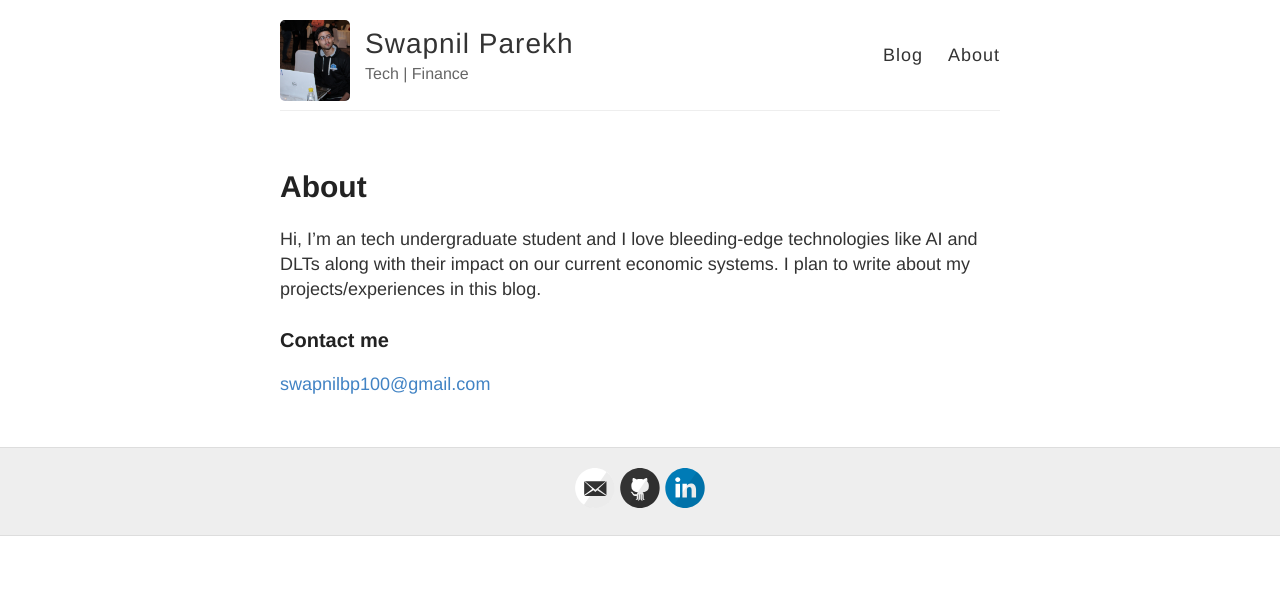
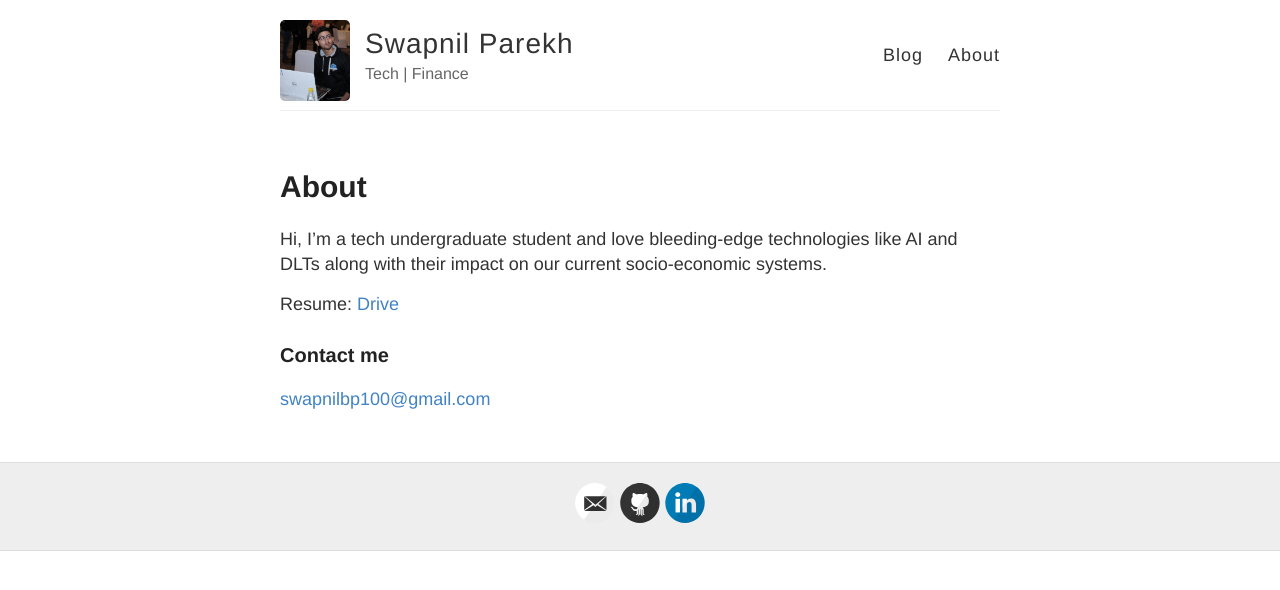
Before and after one commit to swapnilparekh/swapnilparekh.github.io, a Jekyll site: the page built from about.md, in a window 1280 px wide. Shown: the top 590 px of the page. Built offline with Jekyll 4.4.1, drawn with Linux system fonts in a browser that asks for light colours.

Commit message:
Update about.md

```diff
--- a/about.md
+++ b/about.md
@@ -4,8 +4,9 @@ title: About
 permalink: /about/
 ---
 
-Hi, I'm an tech undergraduate student and I love bleeding-edge technologies like AI and DLTs along with their impact on our current economic systems.
-I plan to write about my projects/experiences in this blog.
+Hi, I'm a tech undergraduate student and love bleeding-edge technologies like AI and DLTs along with their impact on our current socio-economic systems.
+
+Resume: [Drive](https://drive.google.com/file/d/1F-WLgRKSwN2MOEEh2PFtqseyuodFFft8/view?usp=sharing)
 
 ### Contact me
 
```
